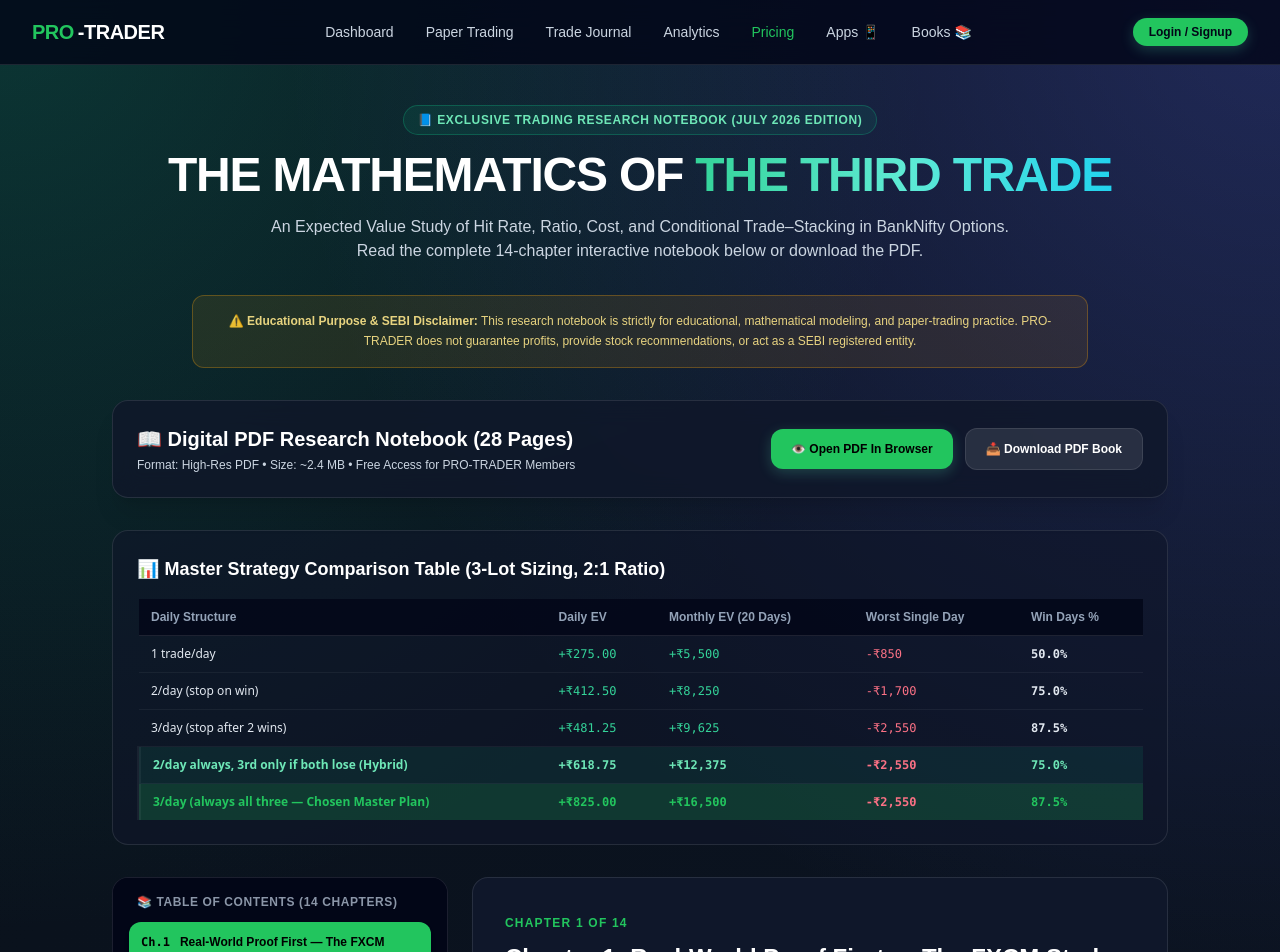
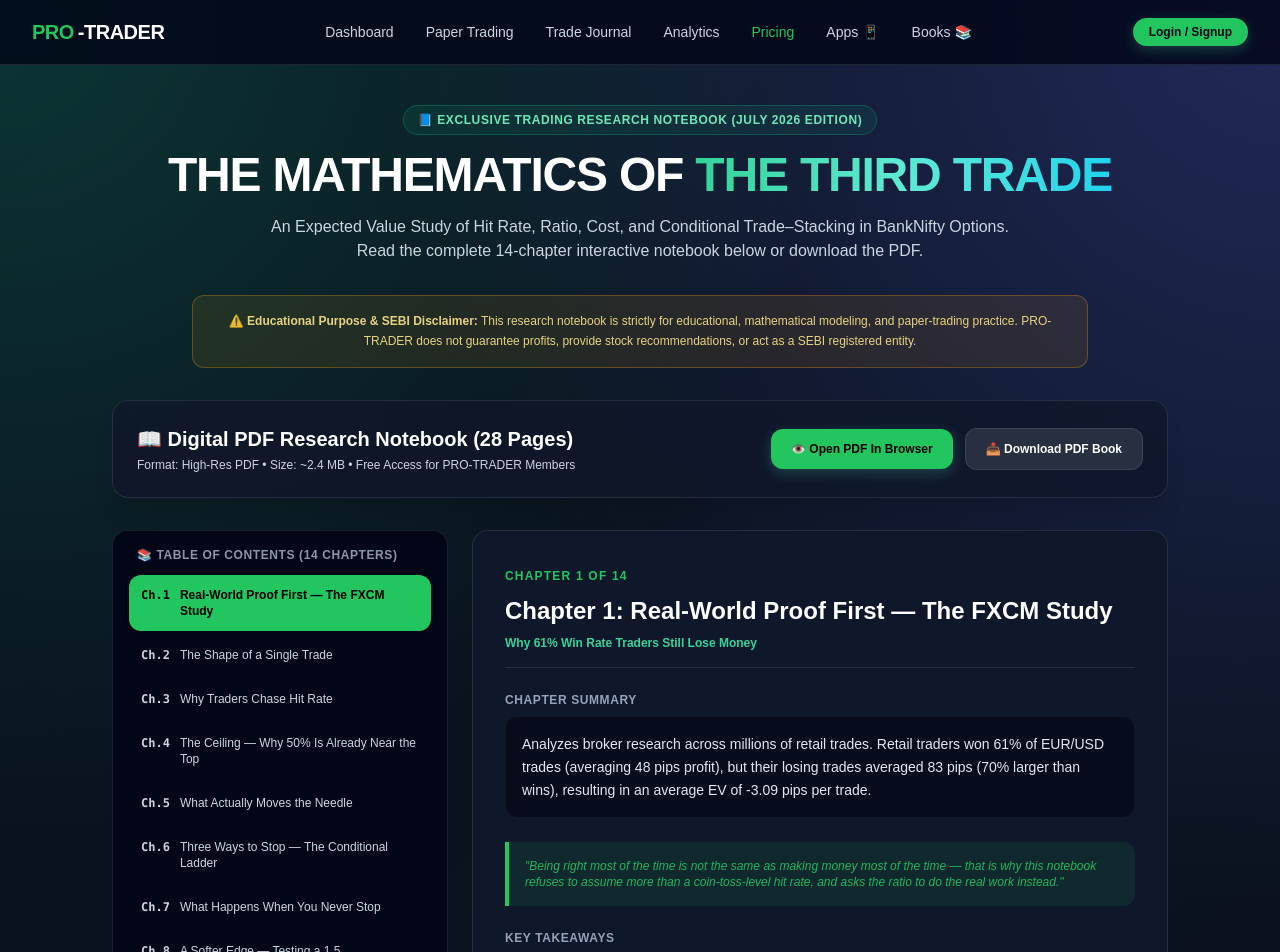
Before and after one commit to mbwagh11-creator/PaperTrading-CL, a Next.js app: page /books in a window 1280 px wide. Shown: the top 952 px of the page. Built offline with nearby package versions, Linux system fonts and the light colour scheme; no server answers.

Commit message:
Remove Master Strategy Comparison Table from books page

```diff
--- a/src/app/books/BookClient.tsx
+++ b/src/app/books/BookClient.tsx
@@ -244,62 +244,7 @@ export default function BookClient() {
         </div>
       </div>
 
-      {/* Chapter Master Comparison Summary Table */}
-      <div className="rounded-2xl border border-white/10 bg-slate-900/60 p-6 space-y-4">
-        <h3 className="text-lg font-bold text-white flex items-center gap-2">
-          📊 Master Strategy Comparison Table (3-Lot Sizing, 2:1 Ratio)
-        </h3>
-        <div className="overflow-x-auto">
-          <table className="w-full text-left text-xs border-collapse">
-            <thead>
-              <tr className="border-b border-white/10 text-slate-400 bg-slate-950/80">
-                <th className="py-2.5 px-3">Daily Structure</th>
-                <th className="py-2.5 px-3">Daily EV</th>
-                <th className="py-2.5 px-3">Monthly EV (20 Days)</th>
-                <th className="py-2.5 px-3">Worst Single Day</th>
-                <th className="py-2.5 px-3">Win Days %</th>
-              </tr>
-            </thead>
-            <tbody className="divide-y divide-white/5 text-slate-200 font-mono">
-              <tr className="hover:bg-white/5">
-                <td className="py-2.5 px-3 font-sans">1 trade/day</td>
-                <td className="py-2.5 px-3 text-emerald-400">+₹275.00</td>
-                <td className="py-2.5 px-3 text-emerald-400">+₹5,500</td>
-                <td className="py-2.5 px-3 text-rose-400">-₹850</td>
-                <td className="py-2.5 px-3 font-bold">50.0%</td>
-              </tr>
-              <tr className="hover:bg-white/5">
-                <td className="py-2.5 px-3 font-sans">2/day (stop on win)</td>
-                <td className="py-2.5 px-3 text-emerald-400">+₹412.50</td>
-                <td className="py-2.5 px-3 text-emerald-400">+₹8,250</td>
-                <td className="py-2.5 px-3 text-rose-400">-₹1,700</td>
-                <td className="py-2.5 px-3 font-bold">75.0%</td>
-              </tr>
-              <tr className="hover:bg-white/5">
-                <td className="py-2.5 px-3 font-sans">3/day (stop after 2 wins)</td>
-                <td className="py-2.5 px-3 text-emerald-400">+₹481.25</td>
-                <td className="py-2.5 px-3 text-emerald-400">+₹9,625</td>
-                <td className="py-2.5 px-3 text-rose-400">-₹2,550</td>
-                <td className="py-2.5 px-3 font-bold">87.5%</td>
-              </tr>
-              <tr className="bg-emerald-500/10 border-l-4 border-emerald-400 font-bold">
-                <td className="py-2.5 px-3 font-sans text-emerald-300">2/day always, 3rd only if both lose (Hybrid)</td>
-                <td className="py-2.5 px-3 text-emerald-300">+₹618.75</td>
-                <td className="py-2.5 px-3 text-emerald-300">+₹12,375</td>
-                <td className="py-2.5 px-3 text-rose-400">-₹2,550</td>
-                <td className="py-2.5 px-3 text-emerald-300">75.0%</td>
-              </tr>
-              <tr className="bg-accent/20 border-l-4 border-accent font-bold text-white">
-                <td className="py-2.5 px-3 font-sans text-accent">3/day (always all three — Chosen Master Plan)</td>
-                <td className="py-2.5 px-3 text-accent">+₹825.00</td>
-                <td className="py-2.5 px-3 text-accent font-extrabold">+₹16,500</td>
-                <td className="py-2.5 px-3 text-rose-400">-₹2,550</td>
-                <td className="py-2.5 px-3 text-accent font-extrabold">87.5%</td>
-              </tr>
-            </tbody>
-          </table>
-        </div>
-      </div>
+
 
       {/* Interactive 14-Chapter Digital Reader */}
       <div className="grid md:grid-cols-12 gap-6">
```
Also changed, not shown: 1 other file (tests, documents, lock files or other folders).
